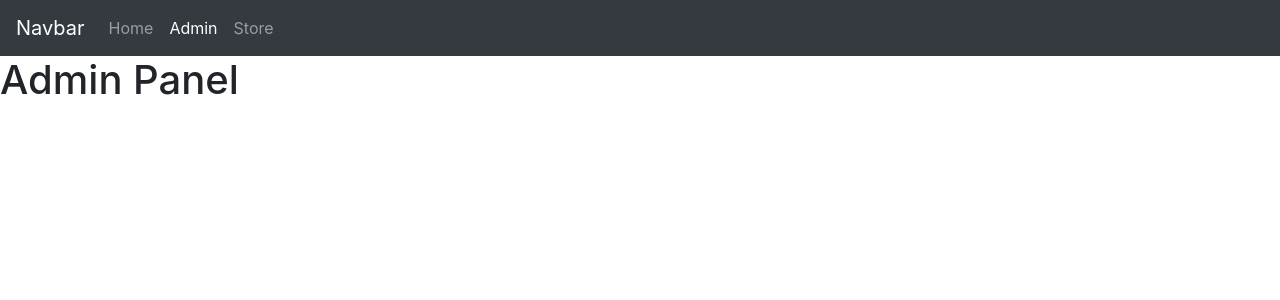
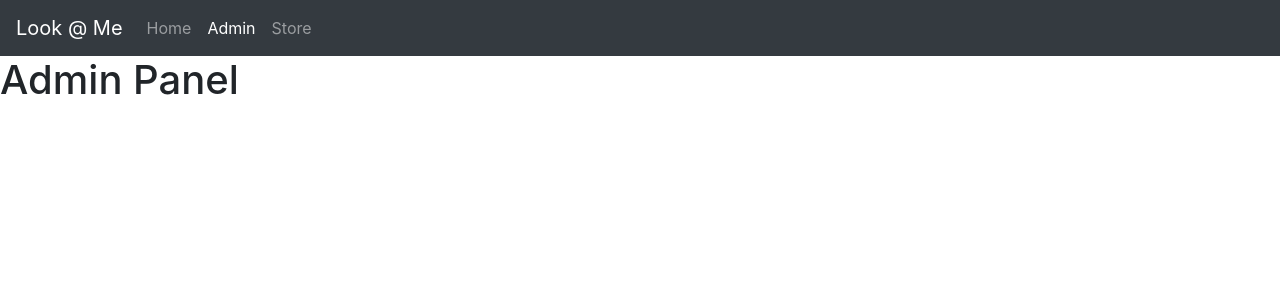
Before and after one commit to hewagekasunthilina/Fashion-Store-Shopping-Cart-System, a React (Create React App) app: page /Admin in a window 1280 px wide. Shown: the top 300 px of the page. Built offline with nearby package versions, Linux system fonts and the light colour scheme.

Commit message:
Update the NavBar

```diff
--- a/src/Components/Common/NavBar/NavBar.jsx
+++ b/src/Components/Common/NavBar/NavBar.jsx
@@ -7,7 +7,7 @@
 
     return (
         <nav className="navbar navbar-expand-lg navbar-dark bg-dark">
-            <a className="navbar-brand" href="#">Navbar</a>
+            <a className="navbar-brand" href="#">Look @ Me</a>
             <button className="navbar-toggler" type="button" data-toggle="collapse"
                     data-target="#navbarSupportedContent" aria-controls="navbarSupportedContent" aria-expanded="false"
                     aria-label="Toggle navigation">
```
